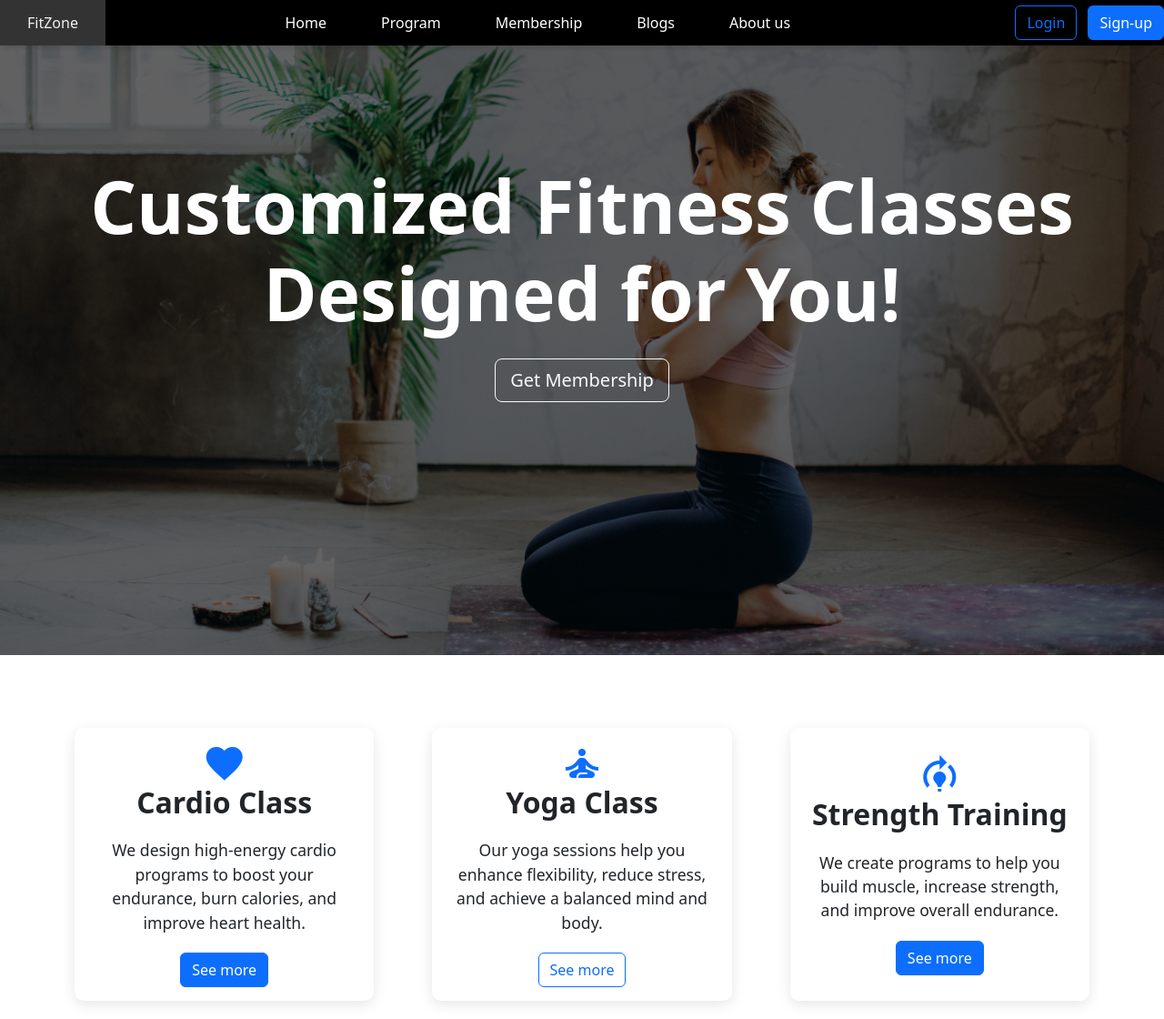
After one commit to Chathuranga-Jayamal/FitZone, a PHP site: page /class/class.php in a window 1280 px wide. The commit adds this page. Shown: the whole page at 91% size. Run offline with PHP 8.4, Linux system fonts and the light colour scheme.

Commit message:
Created class webpage and introduction, overview init

```diff
--- /dev/null
+++ b/class/class.css
@@ -0,0 +1,107 @@
+/* introduction */
+#introduction {
+  width: 100%;
+  min-height: 90vh;
+  background-image: url("./image/introduction.jpg");
+  background-size: cover;
+  background-position: center;
+  background-repeat: no-repeat;
+  background-color: rgba(0, 0, 0, 0.6);
+  background-blend-mode: multiply;
+}
+
+.introduction-container {
+  display: flex;
+  flex-direction: column;
+  align-items: center;
+  justify-content: center;
+  margin-top: 10%;
+  color: white;
+}
+
+.introduction-container h1 {
+  font-size: 5rem;
+  font-weight: bolder;
+  text-align: center;
+}
+
+@media (max-width: 600px) {
+  #introduction {
+    min-height: 80vh;
+  }
+
+  .introduction-container h1 {
+    font-size: 4rem;
+  }
+}
+
+@media (min-height: 1000px) {
+  #introduction {
+    min-height: 70vh;
+  }
+}
+
+/* overview */
+
+#overview {
+  width: 100%;
+  min-height: 40vh;
+  margin-top: 10vh;
+}
+
+.overview-container {
+  display: flex;
+  flex-direction: row;
+  justify-content: center;
+  align-items: center;
+  gap: 5vw;
+}
+
+.class-container {
+  display: flex;
+  flex-direction: column;
+  align-items: center;
+  justify-content: center;
+  text-align: center;
+  border-radius: 10px;
+  box-shadow: 0 4px 15px rgba(0, 0, 0, 0.1);
+  background: #fff;
+  padding: 20px;
+  transition: transform 0.3s ease-in-out;
+  cursor: pointer;
+  width: 400px;
+  height: 300px;
+}
+
+.class-container:hover {
+  transform: scale(1.05);
+  box-shadow: 0 6px 20px rgba(0, 0, 0, 0.15);
+}
+
+.class-container h1 {
+  font-size: 2rem;
+  font-weight: bolder;
+  margin-bottom: 20px;
+}
+
+.class-container p {
+  font-size: 1.1rem;
+  margin-bottom: 20px;
+}
+
+.class-container i {
+  font-size: 3rem;
+  color: #0d6efd;
+}
+
+@media (max-width: 991px) {
+  .overview-container {
+    flex-direction: column;
+  }
+
+  .class-container {
+    width: 90vw;
+    height: auto;
+    max-width: 400px;
+  }
+}
--- /dev/null
+++ b/class/class.php
@@ -0,0 +1,42 @@
+<!DOCTYPE html>
+<html lang="en">
+<head>
+    <meta charset="UTF-8">
+    <meta name="viewport" content="width=device-width, initial-scale=1.0">
+    <title>Class</title>
+    <!-- css link -->
+     <link rel="stylesheet" href="./class.css">
+</head>
+<body>
+    <section id="introduction">
+        <?php include '../header/header.php'?>
+        <div class="container introduction-container">
+            <h1>Customized Fitness Classes Designed for You!</h1>
+            <button class="btn btn-outline-light btn-lg mt-3" onclick="location.href='../membership/membership.php'">Get Membership</button>
+        </div>
+    </section>
+    <section id="overview">
+        <div class="container overview-container">
+            <div class="cardio class-container">
+                <i class="material-icons">favorite</i>
+                <h1>Cardio Class</h1>
+                <p>We design high-energy cardio programs to boost your endurance, burn calories, and improve heart health.</p>
+                <button class="btn btn-primary" onclick="location.href='#cardio-section' ">See more</button>
+            </div>
+            <div class="yoga class-container">
+               <i class="material-icons">self_improvement</i>
+                <h1>Yoga Class</h1>
+                <p>Our yoga sessions help you enhance flexibility, reduce stress, and achieve a balanced mind and body.</p>
+                <button class="btn btn-outline-primary" onclick="location.href='#yoga-section' ">See more</button>
+            </div>
+            <div class="strength-training class-container">
+                <i class="material-icons">model_training</i>
+                <h1>Strength Training</h1>
+                <p>We create programs to help you build muscle, increase strength, and improve overall endurance.</p>
+                <button class="btn btn-primary" onclick="location.href='#strength-section' ">See more</button>
+            </div>
+        </div>
+    </section>
+
+</body>
+</html>
--- a/program/program.php
+++ b/program/program.php
@@ -148,7 +148,7 @@
                     stronger you!</p>
             </div>
             <div class="class-buttons">
-                <button type="button" class="btn btn-primary btn-lg me-4">👉 See More</button>
+                <button type="button" class="btn btn-primary btn-lg me-4" onclick="location.href='../class/class.php'">👉 See More</button>
                 <button type="button" class="btn btn-outline-primary btn-lg">Register Now</button>
             </div>
         </div>
```
Also changed, not shown: class/image/introduction.jpg (added), class/image/test.jpg (added).
